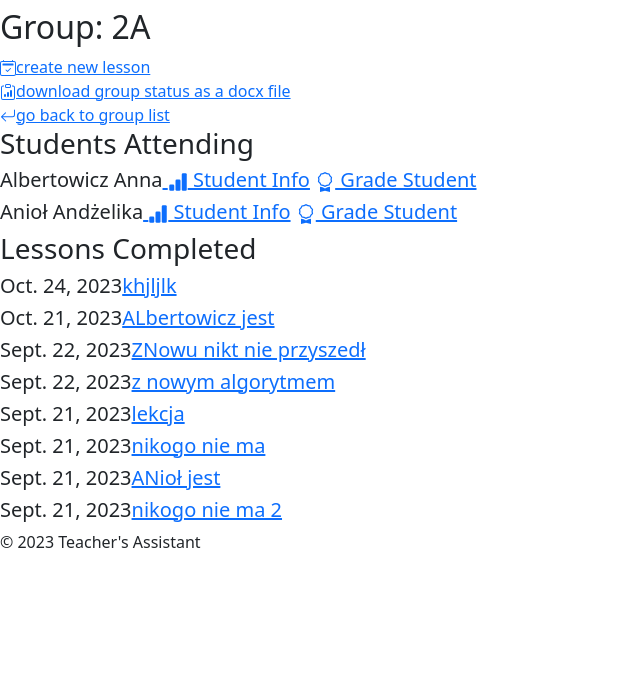
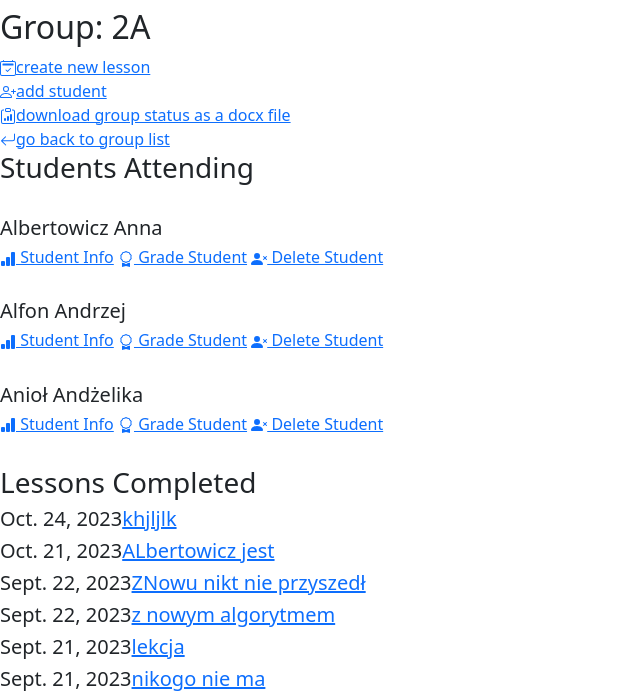
Before and after one commit to p-kuznicki/schoolmanager, a Django app: the page made by groups/urls.py in a window 1280 px wide. Shown: the part 19-710 px from the top of the page, without its empty margins (0-640 px from the left). Run offline with Django 4.2, Linux system fonts and the light colour scheme; data comes from the database, SQL or seed files in the repository.

Commit message:
adding removing groups, students, and student notes

```diff
--- a/groups/urls.py
+++ b/groups/urls.py
@@ -3,10 +3,14 @@ from . import views
 
 urlpatterns = [
         path('', views.group_list, name='group_list'),
+        path('add/', views.add_group, name='add_group'),
         path('<str:lvl>/', views.group_lessons, name='group_lessons'),
+        path('<str:lvl>/delete/', views.delete_group, name='delete_group'),
         path('<str:lvl>/new/', views.create_lesson, name='new_lesson'),
+        path('<str:lvl>/addstudent/', views.add_student, name='add_student'),
         path('<str:lvl>/edit/<int:pk>/', views.edit_lesson, name='edit_lesson'),
         path('<str:lvl>/<int:pk>/', views.student_info, name='student_info'),
+        path('<str:lvl>/<int:pk>/delete', views.delete_student, name='delete_student'),
         path('<str:lvl>/<int:pk>/grade/', views.single_grade, name ='single_grade'),
         path('<str:lvl>/<int:pk>/opinion/', views.edit_opinion, name ='edit_opinion'),
         path('<str:lvl>/<int:pk>/delete/<int:pk2>/', views.delete_grade, name='delete_grade'),
--- a/groups/views.py
+++ b/groups/views.py
@@ -1,7 +1,7 @@
 from django.shortcuts import render, get_object_or_404, redirect
 from django.http import HttpResponse
 from .models import Group, Lesson, Student, SingleGrade
-from .forms import CreateLessonForm, SingleGradeForm, TextFieldForm
+from .forms import CreateLessonForm, SingleGradeForm, TextFieldForm, NameForm, GroupForm
 from docx import Document
 from docx.shared import Inches
 from django.urls import reverse
@@ -9,6 +9,47 @@ from django.utils import timezone
 
 # Create your views here.
 
+def add_group(request):
+    if request.method == 'POST':
+        form = GroupForm(request.POST)
+        if form.is_valid():
+            group = form.save(commit=False)
+            group.save()
+            return redirect('group_list')
+    else:
+    	form = GroupForm()
+    return render(request, 'groups/add_group.html', {'form':form})
+
+def delete_group(request, lvl):
+   group = get_object_or_404(Group, level=lvl)
+   if request.method == 'POST':
+        group.delete()
+        return redirect('group_list')
+
+   return render(request, 'groups/delete_group_confirm.html', {'group': group})
+
+def add_student(request, lvl):
+   group = get_object_or_404(Group, level=lvl)
+   if request.method == 'POST':
+       form = NameForm(request.POST)
+       if form.is_valid():
+           name = form.cleaned_data['name_field']
+           surname = form.cleaned_data['surname_field']
+                      # Create a new Student instance
+           student = Student(name=name, surname=surname, group=group)
+           student.save()  # Save the new student to the database
+           return redirect('group_lessons', lvl=lvl)
+   else:
+       form = NameForm()
+   return render(request, 'groups/add_student.html', {'form': form})
+
+def delete_student(request, lvl, pk):
+    student = get_object_or_404(Student, pk=pk)
+    if request.method == 'POST':
+        student.delete()
+        return redirect('group_lessons', lvl=lvl)
+
+    return render(request, 'groups/delete_student_confirm.html', {'student': student})
 
 def edit_opinion(request, lvl, pk):
     student = get_object_or_404(Student, pk=pk)
@@ -18,6 +59,7 @@ def edit_opinion(request, lvl, pk):
             student.opinion = form.cleaned_data['text_field']
             student.save()  # Save the student instance to update the opinion field
             # Process or save the text_value here
+            return redirect(reverse('student_info', args=[lvl, pk]))
     else:
         # Pass the current opinion as initial data to the form
         form = TextFieldForm(initial={'text_field': student.opinion})
--- a/templates/groups/group_lessons.html
+++ b/templates/groups/group_lessons.html
@@ -7,6 +7,9 @@
 
 <a href="{% url 'new_lesson' lvl=group.level %}">
                     {% include './icons/calendar2-check.svg' %}create new lesson</a>
+                    <br>
+<a href="{% url 'add_student' lvl=group.level %}">
+	{% include './icons/person-plus.svg' %}add student</a>
 
 <br>
 
@@ -20,13 +23,18 @@
 <h3>Students Attending</h3>
 
 {% for student in students_in %}
-<h5>{{student}}<a href="{% url 'student_info' lvl=group.level  pk=student.pk %}">
+<br>
+<h5>{{student}}</h5>
+<h6><a href="{% url 'student_info' lvl=group.level  pk=student.pk %}">
 			{% include './icons/bar-chart-fill.svg' %}   Student Info</a>
-		<a href="{% url 'single_grade' lvl=group.level pk=student.pk %}">
-		    	{% include './icons/award.svg' %}   Grade Student</a></h5>
-
+<a href="{% url 'single_grade' lvl=group.level pk=student.pk %}">
+		    	{% include './icons/award.svg' %}   Grade Student</a>
+<a href="{% url 'delete_student' lvl=group.level pk=student.pk %}">
+		    	{% include './icons/person-x-fill.svg' %}   Delete Student</a>
+</h6>
 {% endfor %}
 
+<br>
 
 
 <h3>Lessons Completed</h3>
--- a/templates/groups/group_list.html
+++ b/templates/groups/group_list.html
@@ -1,9 +1,13 @@
 {% extends 'groups/base.html' %}
 
 {% block content %}
+	<h4><a href="{% url 'add_group' %}">{% include './icons/people.svg' %} Add Group</a></h4>
+        	<p></p>
 	<h1>Click on a group:</h1>
 	{% for group in groups %}
-	<h2><a href="{% url 'group_lessons' lvl=group.level %}">{{group.level}}</a><h2>
+	<h2><a href="{% url 'group_lessons' lvl=group.level %}">{{group.level}}</a></h2>
+        	<p></p>
+        <h5><a href="{% url 'delete_group' lvl=group.level %}">{% include './icons/trash.svg' %}Delete Group</a></h2>
         	<p></p>
 	{% endfor %}
 {% endblock %}
--- a/templates/groups/student_info.html
+++ b/templates/groups/student_info.html
@@ -4,7 +4,6 @@
 
 <h4>Notes about the student: <a href="{% url 'edit_opinion' lvl=group.level pk=student.pk %}">
 		    {% include './icons/card-text.svg' %}Edit Note</a></h4>
-<br>
 {{student.opinion}}
 <br>
 
```
Also changed, not shown: groups/forms.py (+9 -1 lines), templates/groups/add_group.html (added, +12 -0 lines), templates/groups/add_student.html (added, +12 -0 lines), templates/groups/delete_group_confirm.html (added, +13 -0 lines), templates/groups/delete_student_confirm.html (added, +14 -0 lines), db.sqlite3, templates/groups/icons/people.svg (added), templates/groups/icons/person-plus.svg (added), templates/groups/icons/person-x-fill.svg (added), templates/groups/icons/trash.svg (added).
